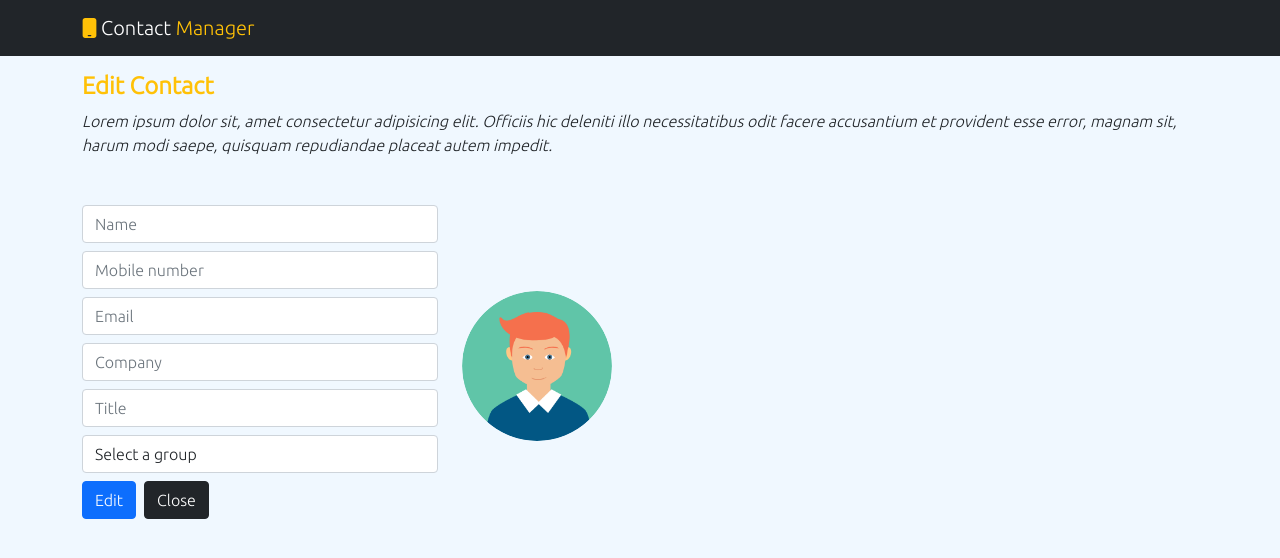
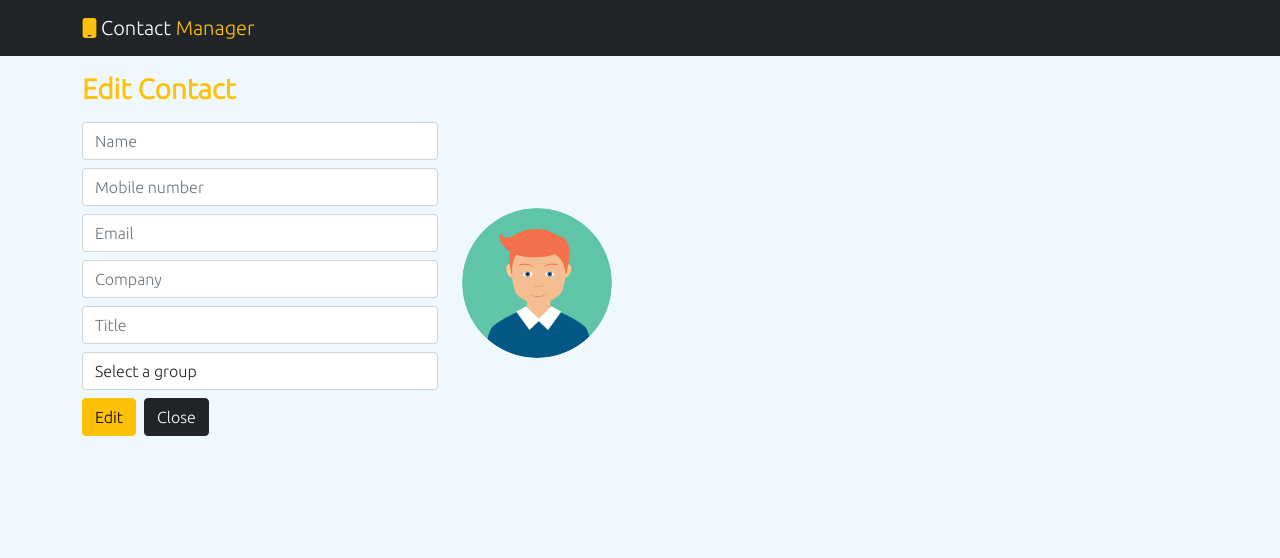
Before and after one commit to AlehBarushka/CONTACTS, a React (Create React App) app: page /contacts/edit/111 in a window 1280 px wide. Shown: the top 558 px of the page. Built offline with nearby package versions, Linux system fonts and the light colour scheme; data requests are answered from the project's data file.

Commit message:
added title component

```diff
--- a/src/components/Contacts/AddContact.jsx
+++ b/src/components/Contacts/AddContact.jsx
@@ -2,6 +2,7 @@ import React, { useEffect, useState } from 'react';
 import { useNavigate } from 'react-router-dom';
 import { ContactService } from '../../services/ContactService';
 import ContactForm from './ContactForm';
+import Title from './Title';
 
 const AddContact = () => {
 	const [state, setState] = useState({
@@ -39,26 +40,16 @@ const AddContact = () => {
 		}
 	};
 
-	const { groups } = state;
+	const { groups, contact } = state;
 
 	return (
 		<>
-			<section className='add-contact p-3'>
-				<div className='container'>
-					<div className='row'>
-						<div className='col'>
-							<p className='h4 text-success fw-bold'>Create Contact</p>
-							<p className='fst-italic'>
-								Lorem ipsum dolor sit, amet consectetur adipisicing elit.
-								Officiis hic deleniti illo necessitatibus odit facere
-								accusantium et provident esse error, magnam sit, harum modi
-								saepe, quisquam repudiandae placeat autem impedit.
-							</p>
-						</div>
-					</div>
+			<Title textColor='text-success'>Create Contact</Title>
+			<div className='container mt-3'>
 				<div className='row'>
 					<div className='col-md-4'>
 						<ContactForm
+							contactData={contact}
 							groups={groups}
 							onSubmitForm={onSubmitForm}
 							btnColor='btn-success'
@@ -68,7 +59,6 @@ const AddContact = () => {
 					</div>
 				</div>
 			</div>
-			</section>
 		</>
 	);
 };
--- a/src/components/Contacts/EditContact.jsx
+++ b/src/components/Contacts/EditContact.jsx
@@ -5,6 +5,7 @@ import { ContactService } from '../../services/ContactService';
 import userImg from '../../assets/user.png';
 import Preloader from '../../common/Preloader';
 import ContactForm from './ContactForm';
+import Title from './Title';
 
 const EditContact = () => {
 	let { contactId } = useParams();
@@ -49,36 +50,22 @@ const EditContact = () => {
 		}
 	};
 
-	const { isLoading, groups } = state;
+	const { isLoading, groups, contact } = state;
 
 	return (
 		<>
-			<section className='edit-contact-info p-3'>
-				<div className='container'>
-					<div className='row'>
-						<div className='col'>
-							<p className='h4 text-warning fw-bold'>Edit Contact</p>
-							<p className='fst-italic'>
-								Lorem ipsum dolor sit, amet consectetur adipisicing elit.
-								Officiis hic deleniti illo necessitatibus odit facere
-								accusantium et provident esse error, magnam sit, harum modi
-								saepe, quisquam repudiandae placeat autem impedit.
-							</p>
-						</div>
-					</div>
-				</div>
-			</section>
+			<Title textColor='text-warning'>Edit Contact</Title>
 			{isLoading ? (
 				<Preloader />
 			) : (
-				<section className='edit-contact mt-3'>
-					<div className='container'>
+				<div className='container mt-3'>
 					<div className='row align-items-center'>
 						<div className='col-md-4'>
 							<ContactForm
+								contactData={contact}
 								onSubmitForm={onSubmitForm}
 								groups={groups}
-									btnColor='btn-primary'
+								btnColor='btn-warning'
 							>
 								Edit
 							</ContactForm>
@@ -92,7 +79,6 @@ const EditContact = () => {
 						</div>
 					</div>
 				</div>
-				</section>
 			)}
 		</>
 	);
--- /dev/null
+++ b/src/components/Contacts/Title.jsx
@@ -0,0 +1,12 @@
+import React from 'react';
+
+const Title = (props) => {
+	const { textColor } = props;
+	return (
+		<div className='container mt-3'>
+			<p className={`h3 ${textColor} fw-bold`}>{props.children}</p>
+		</div>
+	);
+};
+
+export default Title;
--- a/src/components/Contacts/ViewContact.jsx
+++ b/src/components/Contacts/ViewContact.jsx
@@ -4,6 +4,7 @@ import { ContactService } from '../../services/ContactService';
 
 import Preloader from '../../common/Preloader';
 import userImg from '../../assets/user.png';
+import Title from './Title';
 
 const ViewContact = () => {
 	const { contactId } = useParams();
@@ -39,28 +40,13 @@ const ViewContact = () => {
 
 	return (
 		<>
-			<section className='veiw-contact p-3'>
-				<div className='container'>
-					<div className='row'>
-						<div className='col'>
-							<p className='h3 text-primary fw-bold'>Veiw Contact</p>
-							<p className='fst-italic'>
-								Lorem, ipsum dolor sit amet consectetur adipisicing elit.
-								Tenetur culpa alias harum dignissimos dolorum natus ullam, quam
-								repellat. Obcaecati voluptatum minus dolores quasi veniam sunt
-								quidem ipsa, neque architecto hic.
-							</p>
-						</div>
-					</div>
-				</div>
-			</section>
+			<Title textColor='text-primary'>Veiw Contact</Title>
 			{isLoading ? (
 				<Preloader />
 			) : (
 				Object.keys(contact).length > 0 &&
 				Object.keys(group).length > 0 && (
-					<section className='veiw-contact mt-3'>
-						<div className='container'>
+					<div className='container mt-3'>
 						<div className='row align-items-center'>
 							<div className='col-md-4 d-flex justify-content-center'>
 								<img
@@ -105,7 +91,6 @@ const ViewContact = () => {
 							</div>
 						</div>
 					</div>
-					</section>
 				)
 			)}
 		</>
```
Lines whose indentation alone changed are shown as unchanged.
